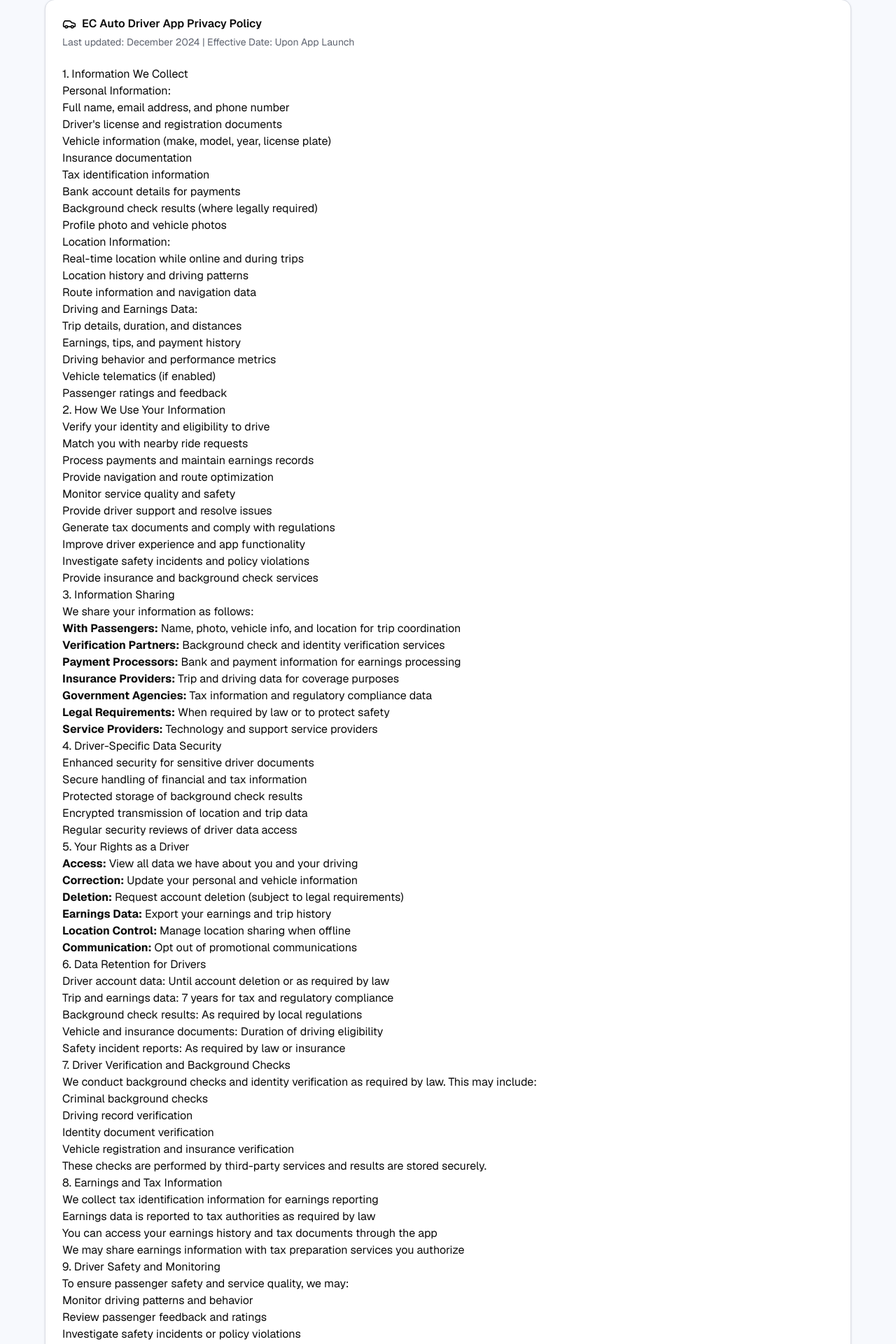
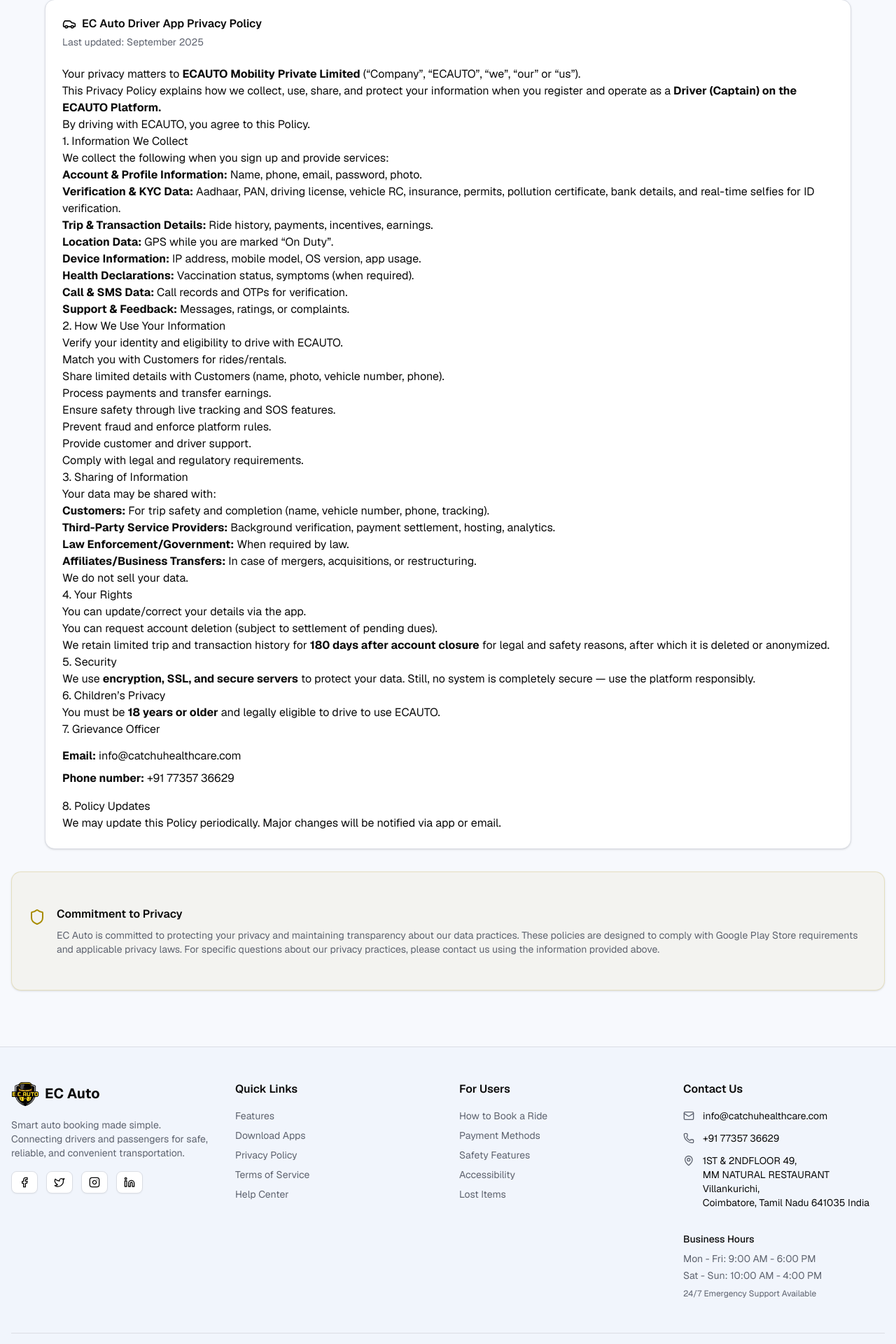
Before and after one commit to catchuacademy/instabookin, a Next.js app: page /driver-policy in a window 1280 px wide. Shown: the part 81-2001 px from the top of the page at 70% size. Built offline with nearby package versions, Linux system fonts and the light colour scheme.

Commit message:
Privacy Policy Added

```diff
--- a/src/app/customer-policy/page.tsx
+++ b/src/app/customer-policy/page.tsx
@@ -21,101 +21,89 @@ export default function Privacy() {
                   EC Auto Passenger App Privacy Policy
                 </CardTitle>
                 <CardDescription>
-                  Last updated: December 2024 | Effective Date: Upon App Launch
+                  Last updated: September 2025
                 </CardDescription>
               </CardHeader>
               <CardContent className="space-y-6">
-                <div className="prose prose-sm max-w-none">
-                  <h3>1. Information We Collect</h3>
-                  <h4>Personal Information:</h4>
+                <div>
+        <header>
+            <h1>ECAUTO Privacy Policy - Customer</h1>
+            <p>Your privacy matters to <strong>ECAUTO Mobility Private Limited</strong> (“Company”, “ECAUTO”, “we”, “our” or “us”).</p>
+            <p>This Privacy Policy explains how we collect, use, share, and protect your information when you use the ECAUTO app, website, or services as a Customer.</p>
+            <p>By booking rides or rentals with ECAUTO, you agree to this Policy.</p>
+        </header>
+
+        <section>
+            <h2>1. Information We Collect</h2>
+            <p>We may collect the following information when you use our services:</p>
             <ul>
-                    <li>Name, email address, and phone number for account creation</li>
-                    <li>Profile photo (optional)</li>
-                    <li>Payment information (processed securely through third-party providers)</li>
-                    <li>Government-issued ID verification (where required by law)</li>
+                <li><strong>Account Information:</strong> Name, email, phone number, password, profile photo.</li>
+                <li><strong>Trip & Transaction Details:</strong> Pickup/drop addresses, ride history, payment details.</li>
+                <li><strong>Location Data:</strong> Live GPS data while booking and during rides.</li>
+                <li><strong>Device Information:</strong> IP address, device model, OS version, language, network data.</li>
+                <li><strong>Saved Information:</strong> Frequently used addresses, billing info, emergency contacts.</li>
+                <li><strong>Support & Feedback:</strong> Complaints, chat messages, ratings, and reviews.</li>
+                <li><strong>Cookies:</strong> For app performance and personalization (can be disabled in settings).</li>
             </ul>
+        </section>
 
-                  <h4>Location Information:</h4>
+        <section>
+            <h2>2. How We Use Your Information</h2>
+            <p>We use your information to:</p>
             <ul>
-                    <li>Pickup and drop-off locations for ride booking</li>
-                    <li>Real-time location during active trips</li>
-                    <li>Location history for completed trips</li>
+                <li>Book and complete your rides or rentals.</li>
+                <li>Share necessary details (name, phone, pickup location) with Drivers.</li>
+                <li>Improve safety (real-time tracking, SOS features).</li>
+                <li>Provide customer support.</li>
+                <li>Send notifications about rides, offers, and service updates.</li>
+                <li>Comply with legal requirements.</li>
             </ul>
+        </section>
 
-                  <h4>Usage Information:</h4>
+        <section>
+            <h2>3. Sharing of Information</h2>
+            <p>Your information may be shared with:</p>
             <ul>
-                    <li>App usage patterns and preferences</li>
-                    <li>Trip history and ratings</li>
-                    <li>Device information and identifiers</li>
-                    <li>Communication records with drivers and support</li>
+                <li><strong>Drivers:</strong> To complete your ride (name, phone, pickup/drop location).</li>
+                <li><strong>Third-Party Service Providers:</strong> For payments, hosting, fraud detection, analytics.</li>
+                <li><strong>Law Enforcement/Government:</strong> When required by law.</li>
+                <li><strong>Affiliates/Business Transfers:</strong> In case of mergers, acquisitions, or restructuring.</li>
             </ul>
+            <p>We do not sell your personal data.</p>
+        </section>
 
-                  <h3>2. How We Use Your Information</h3>
+        <section>
+            <h2>4. Your Rights</h2>
             <ul>
-                    <li>Provide ride booking and transportation services</li>
-                    <li>Match you with nearby drivers</li>
-                    <li>Process payments and maintain transaction records</li>
-                    <li>Provide customer support and resolve disputes</li>
-                    <li>Improve app functionality and user experience</li>
-                    <li>Send important service notifications and updates</li>
-                    <li>Ensure safety and security of our platform</li>
-                    <li>Comply with legal obligations and prevent fraud</li>
+                <li>You can update or correct your information via the app.</li>
+                <li>You can request account deletion.</li>
+                <li>We retain limited ride and transaction history for <strong>180 days</strong> after closure for legal and safety reasons, after which it is deleted or anonymized.</li>
             </ul>
+        </section>
 
-                  <h3>3. Information Sharing</h3>
-                  <p>We share your information only as necessary:</p>
-                  <ul>
-                    <li><strong>With Drivers:</strong> Name, photo, pickup location, and contact info for trip coordination</li>
-                    <li><strong>Service Providers:</strong> Payment processors, mapping services, and analytics providers</li>
-                    <li><strong>Legal Requirements:</strong> When required by law, court order, or government request</li>
-                    <li><strong>Safety:</strong> To protect safety, prevent fraud, or investigate violations</li>
-                    <li><strong>Business Transfers:</strong> In case of merger, acquisition, or sale of assets</li>
-                  </ul>
-                  <p><strong>We never sell your personal information to third parties for marketing purposes.</strong></p>
+        <section>
+            <h2>5. Security</h2>
+            <p>We use industry-standard encryption, SSL, and firewalls to protect your data. However, no system is 100% secure.</p>
+        </section>
 
-                  <h3>4. Data Security</h3>
-                  <ul>
-                    <li>Industry-standard encryption for data transmission and storage</li>
-                    <li>Secure authentication and access controls</li>
-                    <li>Regular security audits and vulnerability assessments</li>
-                    <li>Employee access controls and privacy training</li>
-                    <li>Secure payment processing through PCI-compliant providers</li>
-                  </ul>
+        <section>
+            <h2>6. Children's Privacy</h2>
+            <p>ECAUTO is only available for users <strong>18 years and above</strong>.</p>
+        </section>
 
-                  <h3>5. Your Rights and Choices</h3>
-                  <ul>
-                    <li><strong>Access:</strong> View and download your personal data</li>
-                    <li><strong>Correction:</strong> Update or correct your information</li>
-                    <li><strong>Deletion:</strong> Request deletion of your account and data</li>
-                    <li><strong>Portability:</strong> Export your data in a standard format</li>
-                    <li><strong>Objection:</strong> Object to certain data processing activities</li>
-                    <li><strong>Location:</strong> Control location sharing through device settings</li>
-                  </ul>
+        <section>
+            <h2>7. Grievance Officer</h2>
+            <p>For questions or complaints:</p>
+                <div style={{ marginTop: '14px', marginBottom: '16px' }}>
+      <p><strong>Email:</strong> info@catchuhealthcare.com</p>
+      <p className="mt-2"><strong>Phone number:</strong> +91 77357 36629</p>
+    </div>
+        </section>
 
-                  <h3>6. Data Retention</h3>
-                  <ul>
-                    <li>Account information: Until account deletion or required by law</li>
-                    <li>Trip data: 7 years for tax and legal compliance</li>
-                    <li>Payment records: As required by financial regulations</li>
-                    <li>Support communications: 3 years after resolution</li>
-                  </ul>
-
-                  <h3>7. Children's Privacy</h3>
-                  <p>EC Auto is not intended for users under 18 years of age. We do not knowingly collect personal information from children under 18. If we discover such information has been collected, we will delete it immediately.</p>
-
-                  <h3>8. International Data Transfers</h3>
-                  <p>Your data may be processed in countries outside your residence. We ensure appropriate safeguards are in place for international transfers, including standard contractual clauses and adequacy decisions.</p>
-
-                  <h3>9. Updates to This Policy</h3>
-                  <p>We may update this privacy policy periodically. We will notify you of significant changes through the app or email. Continued use of the service constitutes acceptance of the updated policy.</p>
-
-                  <h3>10. Contact Information</h3>
-                  <p>For privacy-related questions or to exercise your rights:</p>
-                  <ul>
-                    <li>Email: privacy@ecauto.com</li>
-                    <li>Phone: +1-XXX-XXX-XXXX</li>
-                    <li>Address: [Company Address]</li>
-                  </ul>
+        <section>
+            <h2>8. Policy Updates</h2>
+            <p>We may update this Policy from time to time. You will be notified of major changes via app or email.</p>
+        </section>
     </div>
               </CardContent>
             </Card>
--- a/src/app/driver-policy/page.tsx
+++ b/src/app/driver-policy/page.tsx
@@ -20,133 +20,72 @@ export default function Privacy() {
                   EC Auto Driver App Privacy Policy
                 </CardTitle>
                 <CardDescription>
-                  Last updated: December 2024 | Effective Date: Upon App Launch
+                  Last updated: September 2025
                 </CardDescription>
               </CardHeader>
               <CardContent className="space-y-6">
-                <div className="prose prose-sm max-w-none">
-                  <h3>1. Information We Collect</h3>
-                  <h4>Personal Information:</h4>
-                  <ul>
-                    <li>Full name, email address, and phone number</li>
-                    <li>Driver's license and registration documents</li>
-                    <li>Vehicle information (make, model, year, license plate)</li>
-                    <li>Insurance documentation</li>
-                    <li>Tax identification information</li>
-                    <li>Bank account details for payments</li>
-                    <li>Background check results (where legally required)</li>
-                    <li>Profile photo and vehicle photos</li>
-                  </ul>
+                <div>
+                  <p>Your privacy matters to <strong>ECAUTO Mobility Private Limited</strong> (“Company”, “ECAUTO”, “we”, “our” or “us”).</p>
+    <p>This Privacy Policy explains how we collect, use, share, and protect your information when you register and operate as a <strong>Driver (Captain) on the ECAUTO Platform.</strong></p>
+    <p>By driving with ECAUTO, you agree to this Policy.</p>
 
-                  <h4>Location Information:</h4>
-                  <ul>
-                    <li>Real-time location while online and during trips</li>
-                    <li>Location history and driving patterns</li>
-                    <li>Route information and navigation data</li>
-                  </ul>
+    <h2>1. Information We Collect</h2>
+    <p>We collect the following when you sign up and provide services:</p>
+    <ul>
+      <li><strong>Account & Profile Information:</strong> Name, phone, email, password, photo.</li>
+      <li><strong>Verification & KYC Data:</strong> Aadhaar, PAN, driving license, vehicle RC, insurance, permits, pollution certificate, bank details, and real-time selfies for ID verification.</li>
+      <li><strong>Trip & Transaction Details:</strong> Ride history, payments, incentives, earnings.</li>
+      <li><strong>Location Data:</strong> GPS while you are marked “On Duty”.</li>
+      <li><strong>Device Information:</strong> IP address, mobile model, OS version, app usage.</li>
+      <li><strong>Health Declarations:</strong> Vaccination status, symptoms (when required).</li>
+      <li><strong>Call & SMS Data:</strong> Call records and OTPs for verification.</li>
+      <li><strong>Support & Feedback:</strong> Messages, ratings, or complaints.</li>
+    </ul>
 
-                  <h4>Driving and Earnings Data:</h4>
-                  <ul>
-                    <li>Trip details, duration, and distances</li>
-                    <li>Earnings, tips, and payment history</li>
-                    <li>Driving behavior and performance metrics</li>
-                    <li>Vehicle telematics (if enabled)</li>
-                    <li>Passenger ratings and feedback</li>
-                  </ul>
+    <h2>2. How We Use Your Information</h2>
+    <ul>
+      <li>Verify your identity and eligibility to drive with ECAUTO.</li>
+      <li>Match you with Customers for rides/rentals.</li>
+      <li>Share limited details with Customers (name, photo, vehicle number, phone).</li>
+      <li>Process payments and transfer earnings.</li>
+      <li>Ensure safety through live tracking and SOS features.</li>
+      <li>Prevent fraud and enforce platform rules.</li>
+      <li>Provide customer and driver support.</li>
+      <li>Comply with legal and regulatory requirements.</li>
+    </ul>
 
-                  <h3>2. How We Use Your Information</h3>
-                  <ul>
-                    <li>Verify your identity and eligibility to drive</li>
-                    <li>Match you with nearby ride requests</li>
-                    <li>Process payments and maintain earnings records</li>
-                    <li>Provide navigation and route optimization</li>
-                    <li>Monitor service quality and safety</li>
-                    <li>Provide driver support and resolve issues</li>
-                    <li>Generate tax documents and comply with regulations</li>
-                    <li>Improve driver experience and app functionality</li>
-                    <li>Investigate safety incidents and policy violations</li>
-                    <li>Provide insurance and background check services</li>
-                  </ul>
+    <h2>3. Sharing of Information</h2>
+    <p>Your data may be shared with:</p>
+    <ul>
+      <li><strong>Customers:</strong> For trip safety and completion (name, vehicle number, phone, tracking).</li>
+      <li><strong>Third-Party Service Providers:</strong> Background verification, payment settlement, hosting, analytics.</li>
+      <li><strong>Law Enforcement/Government:</strong> When required by law.</li>
+      <li><strong>Affiliates/Business Transfers:</strong> In case of mergers, acquisitions, or restructuring.</li>
+    </ul>
+    <p>We do not sell your data.</p>
 
-                  <h3>3. Information Sharing</h3>
-                  <p>We share your information as follows:</p>
-                  <ul>
-                    <li><strong>With Passengers:</strong> Name, photo, vehicle info, and location for trip coordination</li>
-                    <li><strong>Verification Partners:</strong> Background check and identity verification services</li>
-                    <li><strong>Payment Processors:</strong> Bank and payment information for earnings processing</li>
-                    <li><strong>Insurance Providers:</strong> Trip and driving data for coverage purposes</li>
-                    <li><strong>Government Agencies:</strong> Tax information and regulatory compliance data</li>
-                    <li><strong>Legal Requirements:</strong> When required by law or to protect safety</li>
-                    <li><strong>Service Providers:</strong> Technology and support service providers</li>
-                  </ul>
+    <h2>4. Your Rights</h2>
+    <ul>
+      <li>You can update/correct your details via the app.</li>
+      <li>You can request account deletion (subject to settlement of pending dues).</li>
+      <li>We retain limited trip and transaction history for <strong>180 days after account closure</strong> for legal and safety reasons, after which it is deleted or anonymized.</li>
+    </ul>
 
-                  <h3>4. Driver-Specific Data Security</h3>
-                  <ul>
-                    <li>Enhanced security for sensitive driver documents</li>
-                    <li>Secure handling of financial and tax information</li>
-                    <li>Protected storage of background check results</li>
-                    <li>Encrypted transmission of location and trip data</li>
-                    <li>Regular security reviews of driver data access</li>
-                  </ul>
+    <h2>5. Security</h2>
+    <p>We use <strong>encryption, SSL, and secure servers</strong> to protect your data. Still, no system is completely secure — use the platform responsibly.</p>
 
-                  <h3>5. Your Rights as a Driver</h3>
-                  <ul>
-                    <li><strong>Access:</strong> View all data we have about you and your driving</li>
-                    <li><strong>Correction:</strong> Update your personal and vehicle information</li>
-                    <li><strong>Deletion:</strong> Request account deletion (subject to legal requirements)</li>
-                    <li><strong>Earnings Data:</strong> Export your earnings and trip history</li>
-                    <li><strong>Location Control:</strong> Manage location sharing when offline</li>
-                    <li><strong>Communication:</strong> Opt out of promotional communications</li>
-                  </ul>
+    <h2>6. Children’s Privacy</h2>
+    <p>You must be <strong>18 years or older</strong> and legally eligible to drive to use ECAUTO.</p>
 
-                  <h3>6. Data Retention for Drivers</h3>
-                  <ul>
-                    <li>Driver account data: Until account deletion or as required by law</li>
-                    <li>Trip and earnings data: 7 years for tax and regulatory compliance</li>
-                    <li>Background check results: As required by local regulations</li>
-                    <li>Vehicle and insurance documents: Duration of driving eligibility</li>
-                    <li>Safety incident reports: As required by law or insurance</li>
-                  </ul>
+    <h2>7. Grievance Officer</h2>
+    <div style={{ marginTop: '14px', marginBottom: '16px' }}>
+      <p><strong>Email:</strong> info@catchuhealthcare.com</p>
+      <p className="mt-2"><strong>Phone number:</strong> +91 77357 36629</p>
+    </div>
 
-                  <h3>7. Driver Verification and Background Checks</h3>
-                  <p>We conduct background checks and identity verification as required by law. This may include:</p>
-                  <ul>
-                    <li>Criminal background checks</li>
-                    <li>Driving record verification</li>
-                    <li>Identity document verification</li>
-                    <li>Vehicle registration and insurance verification</li>
-                  </ul>
-                  <p>These checks are performed by third-party services and results are stored securely.</p>
+    <h2>8. Policy Updates</h2>
+    <p>We may update this Policy periodically. Major changes will be notified via app or email.</p>
 
-                  <h3>8. Earnings and Tax Information</h3>
-                  <ul>
-                    <li>We collect tax identification information for earnings reporting</li>
-                    <li>Earnings data is reported to tax authorities as required by law</li>
-                    <li>You can access your earnings history and tax documents through the app</li>
-                    <li>We may share earnings information with tax preparation services you authorize</li>
-                  </ul>
-
-                  <h3>9. Driver Safety and Monitoring</h3>
-                  <p>To ensure passenger safety and service quality, we may:</p>
-                  <ul>
-                    <li>Monitor driving patterns and behavior</li>
-                    <li>Review passenger feedback and ratings</li>
-                    <li>Investigate safety incidents or policy violations</li>
-                    <li>Use telematics data (if you consent)</li>
-                    <li>Conduct periodic re-verification of documents</li>
-                  </ul>
-
-                  <h3>10. International Drivers</h3>
-                  <p>If you drive in multiple countries, your data may be processed according to local laws in each jurisdiction. We ensure compliance with applicable privacy laws in all operating regions.</p>
-
-                  <h3>11. Contact Information</h3>
-                  <p>For driver privacy questions or to exercise your rights:</p>
-                  <ul>
-                    <li>Email: driver-privacy@ecauto.com</li>
-                    <li>Phone: +1-XXX-XXX-XXXX</li>
-                    <li>Driver Support Portal: Available in the app</li>
-                    <li>Address: [Company Address]</li>
-                  </ul>
                 </div>
               </CardContent>
             </Card>
--- a/src/app/globals.css
+++ b/src/app/globals.css
@@ -54,7 +54,7 @@
   --popover-foreground: oklch(0.15 0 0);
 
   /* ✅ Primary - Blue theme */
-  --primary: oklch(0.55 0.22 265);             /* strong blue */
+  --primary: oklch(64.675% 0.13269 94.738);             /* strong blue */
   --primary-foreground: oklch(0.985 0 0);      /* white */
 
   --secondary: oklch(0.92 0.05 265);           /* lighter blue */
--- a/src/components/Footer.tsx
+++ b/src/components/Footer.tsx
@@ -2,6 +2,8 @@
 
 import { Car, Mail, Phone, MapPin, Facebook, Twitter, Instagram, Linkedin } from "lucide-react";
 import { Button } from "./ui/button";
+import logo from '../../public/logo.png';
+import Image from "next/image";
 
 export function Footer() {
   const scrollToSection = (sectionId: string) => {
@@ -16,7 +18,7 @@ export function Footer() {
           {/* Company Info */}
           <div className="space-y-4">
             <div className="flex items-center gap-2">
-              <Car className="h-6 w-6 text-primary" />
+          <Image src={logo} alt="EC Auto Logo" width={40} height={40} />
               <span className="text-xl font-bold">EC Auto</span>
             </div>
             <p className="text-sm text-muted-foreground">
@@ -98,18 +100,18 @@ export function Footer() {
             <div className="space-y-3">
               <div className="flex items-center gap-3 text-sm">
                 <Mail className="h-4 w-4 text-muted-foreground" />
-                <span>support@ecauto.com</span>
+                <span>info@catchuhealthcare.com</span>
               </div>
               <div className="flex items-center gap-3 text-sm">
                 <Phone className="h-4 w-4 text-muted-foreground" />
-                <span>+1 (555) 123-4567</span>
+                <span>+91 77357 36629</span>
               </div>
               <div className="flex items-start gap-3 text-sm">
                 <MapPin className="h-4 w-4 text-muted-foreground mt-0.5" />
-                <span>
-                  123 Innovation Drive<br />
-                  Tech City, TC 12345<br />
-                  United States
+                <span className="lh-2">
+                  1ST & 2NDFLOOR 49,<br />
+                  MM NATURAL RESTAURANT Villankurichi,<br />
+                  Coimbatore, Tamil Nadu 641035 India
                 </span>
               </div>
             </div>
--- a/src/components/Header.tsx
+++ b/src/components/Header.tsx
@@ -1,7 +1,8 @@
 "use client"
 
 import { Button } from "./ui/button";
-import { Car } from "lucide-react";
+import logo from '../../public/logo.png';
+import Image from "next/image";
 
 export function Header() {
   const scrollToSection = (sectionId: string) => {
@@ -13,7 +14,7 @@ export function Header() {
     <header className="fixed top-0 left-0 right-0 bg-background/80 backdrop-blur-md border-b border-border z-50">
       <div className="container mx-auto px-4 py-4 flex items-center justify-between">
         <div className="flex items-center gap-2">
-          <Car className="h-8 w-8 text-primary" />
+          <Image src={logo} alt="EC Auto Logo" width={40} height={40} />
           <span className="text-2xl font-bold text-primary">EC Auto</span>
         </div>
 
```
Also changed, not shown: public/logo.png (added). Lines whose indentation alone changed are shown as unchanged.
